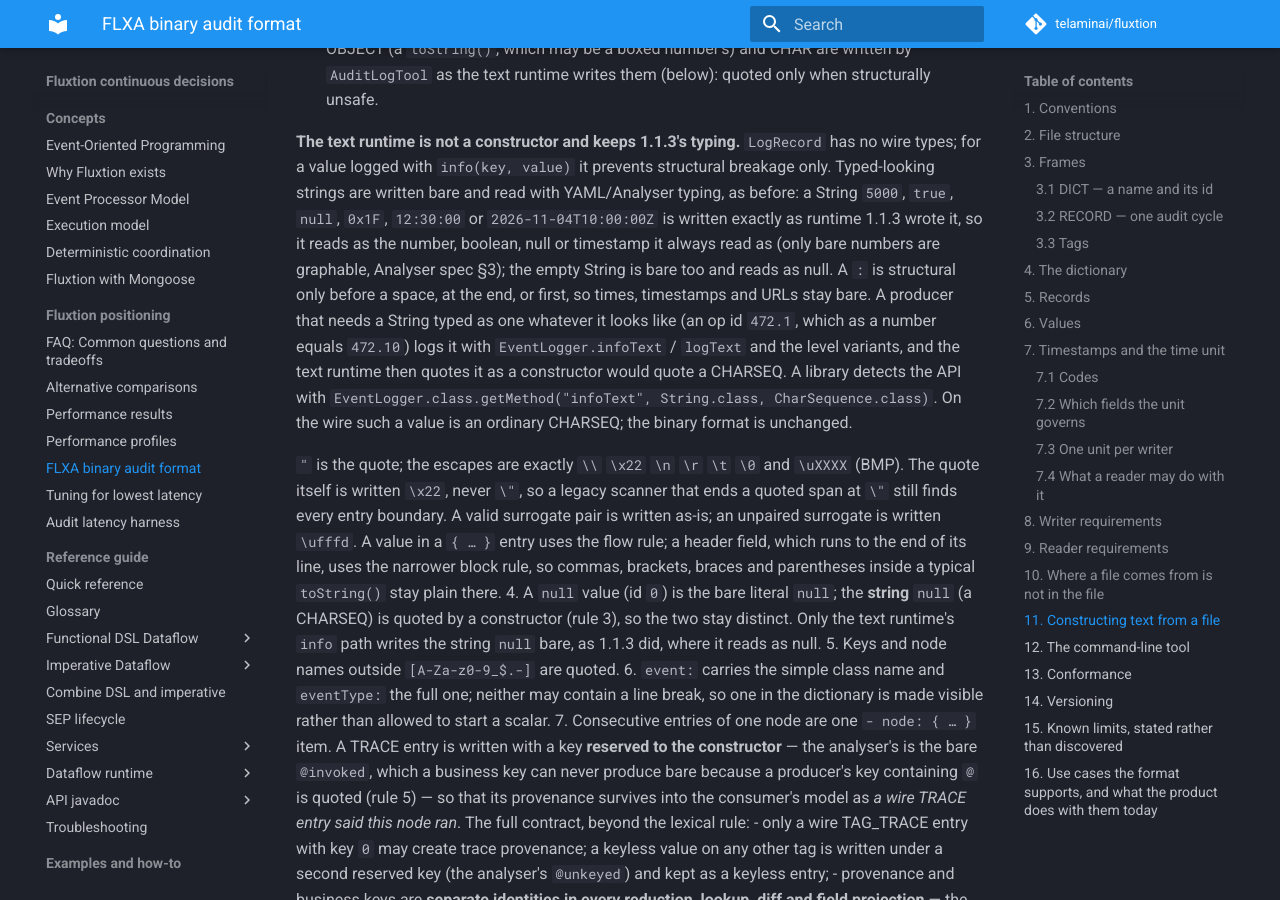
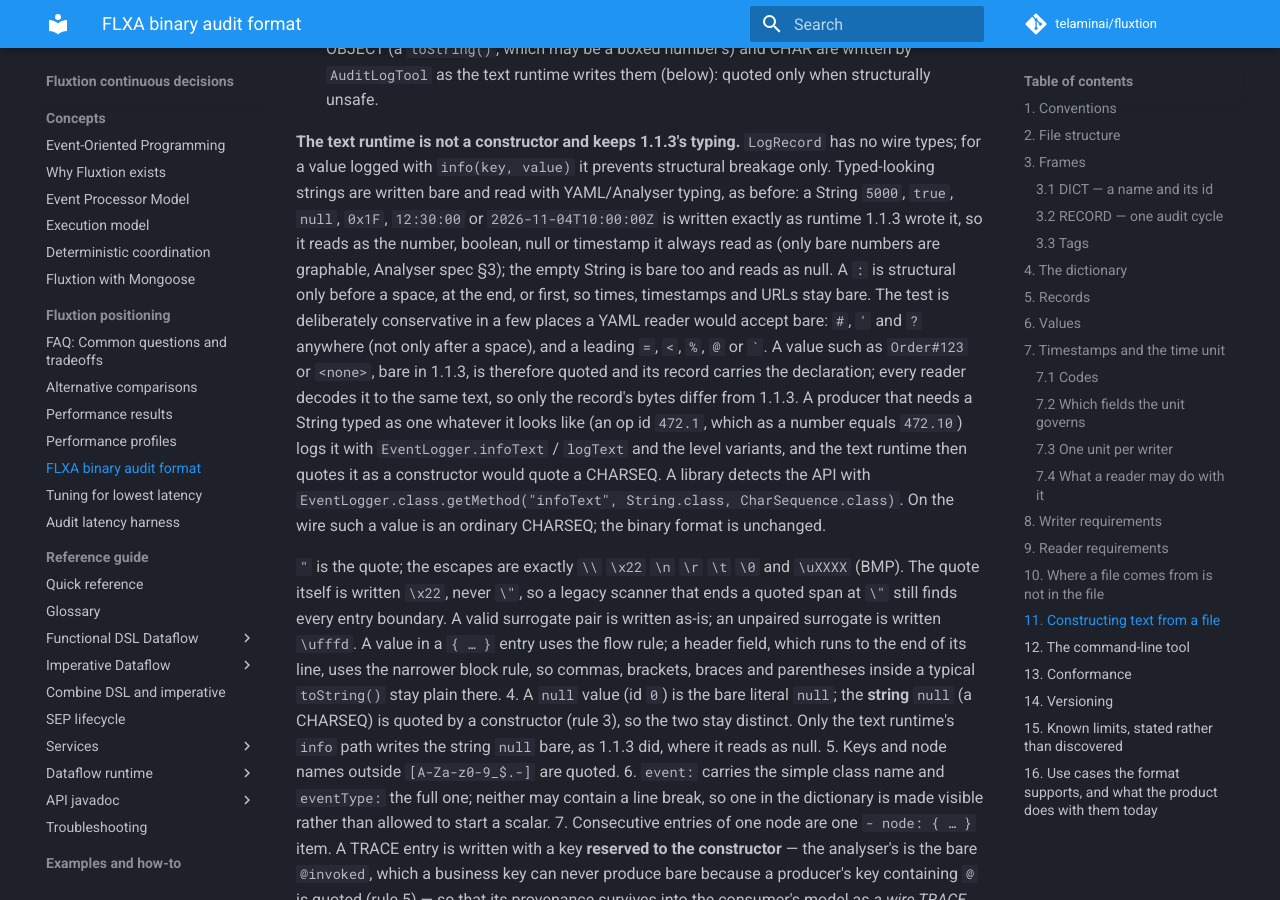
Before and after one commit to telaminai/fluxtion, an MkDocs documentation site: the page built from docs/reference/flxa-format.md, in a window 1280 px wide and 900 px high, scrolled down 8495 px. Built offline with MkDocs 1.6.1 and Material for MkDocs 9.7.7, drawn with Linux system fonts in a browser that asks for light colours; comment, search, counter and statistics services are not loaded.

Commit message:
Docs: state where the text runtime quotes more than structure requires
Review of #54: '#', ''' and '?' anywhere and a leading '=', '<', '%',
'@' or '`' are quoted although a YAML reader would accept some of them
bare, so such a record now differs from 1.1.3 by its declaration and
quotes. Readers decode the same text; the reference says so.

Co-Authored-By: Claude Opus 5.5 <noreply@anthropic.com>

```diff
--- a/docs/reference/flxa-format.md
+++ b/docs/reference/flxa-format.md
@@ -294,6 +294,10 @@ writing typed values into a grammar that types by inspection. These rules keep t
    1.1.3 wrote it, so it reads as the number, boolean, null or timestamp it always read as (only bare
    numbers are graphable, Analyser spec §3); the empty String is bare too and reads as null. A `:`
    is structural only before a space, at the end, or first, so times, timestamps and URLs stay bare.
+   The test is deliberately conservative in a few places a YAML reader would accept bare: `#`, `'` and
+   `?` anywhere (not only after a space), and a leading `=`, `<`, `%`, `@` or `` ` ``. A value such as
+   `Order#123` or `<none>`, bare in 1.1.3, is therefore quoted and its record carries the declaration;
+   every reader decodes it to the same text, so only the record's bytes differ from 1.1.3.
    A producer that needs a String typed as one whatever it looks like (an op id `472.1`, which as a
    number equals `472.10`) logs it with `EventLogger.infoText` / `logText` and the level variants,
    and the text runtime then quotes it as a constructor would quote a CHARSEQ. A library detects the
```
